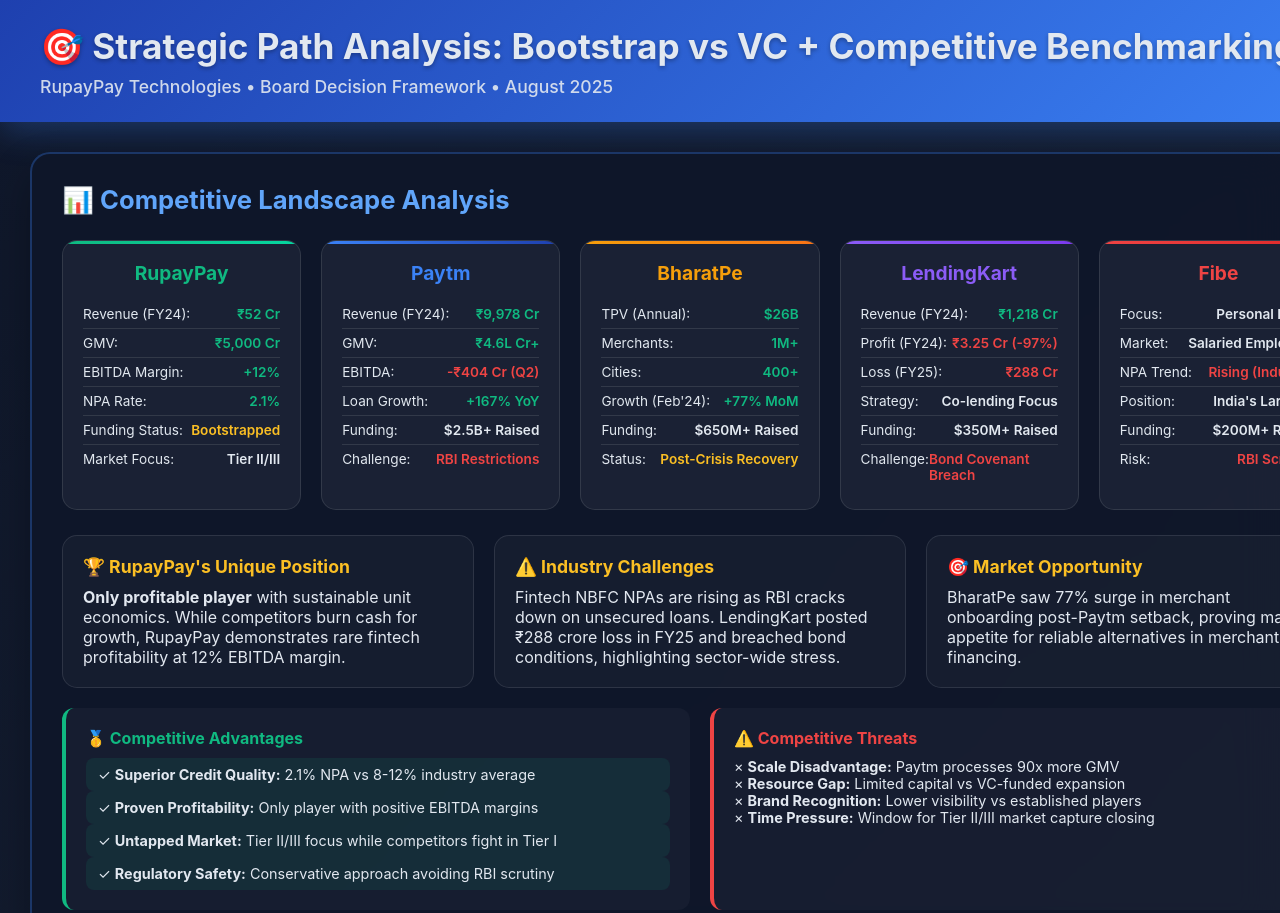
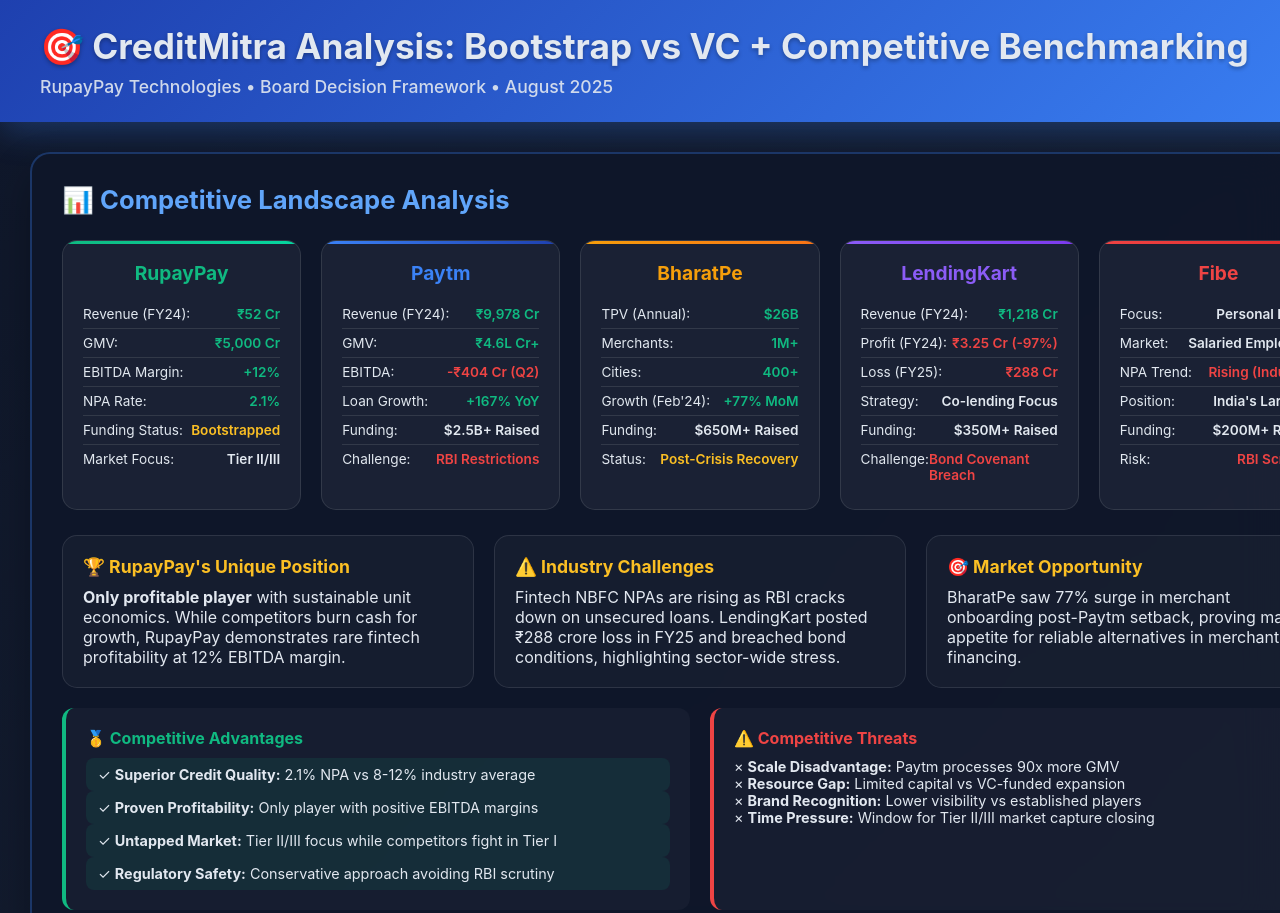
Before and after one commit to sayanB2004/CreditMitra, a plain HTML site: page index.html in a window 1280 px wide. Shown: the top 913 px of the page. Drawn offline with Linux system fonts and the light colour scheme.

Commit message:
Update index.html

```diff
--- a/index.html
+++ b/index.html
@@ -375,7 +375,7 @@
 <body>
     <div class="slide-container">
         <div class="header">
-            <h1>🎯 Strategic Path Analysis: Bootstrap vs VC + Competitive Benchmarking</h1>
+            <h1>🎯 CreditMitra Analysis: Bootstrap vs VC + Competitive Benchmarking</h1>
             <div class="subtitle">RupayPay Technologies • Board Decision Framework • August 2025</div>
         </div>
 
```
